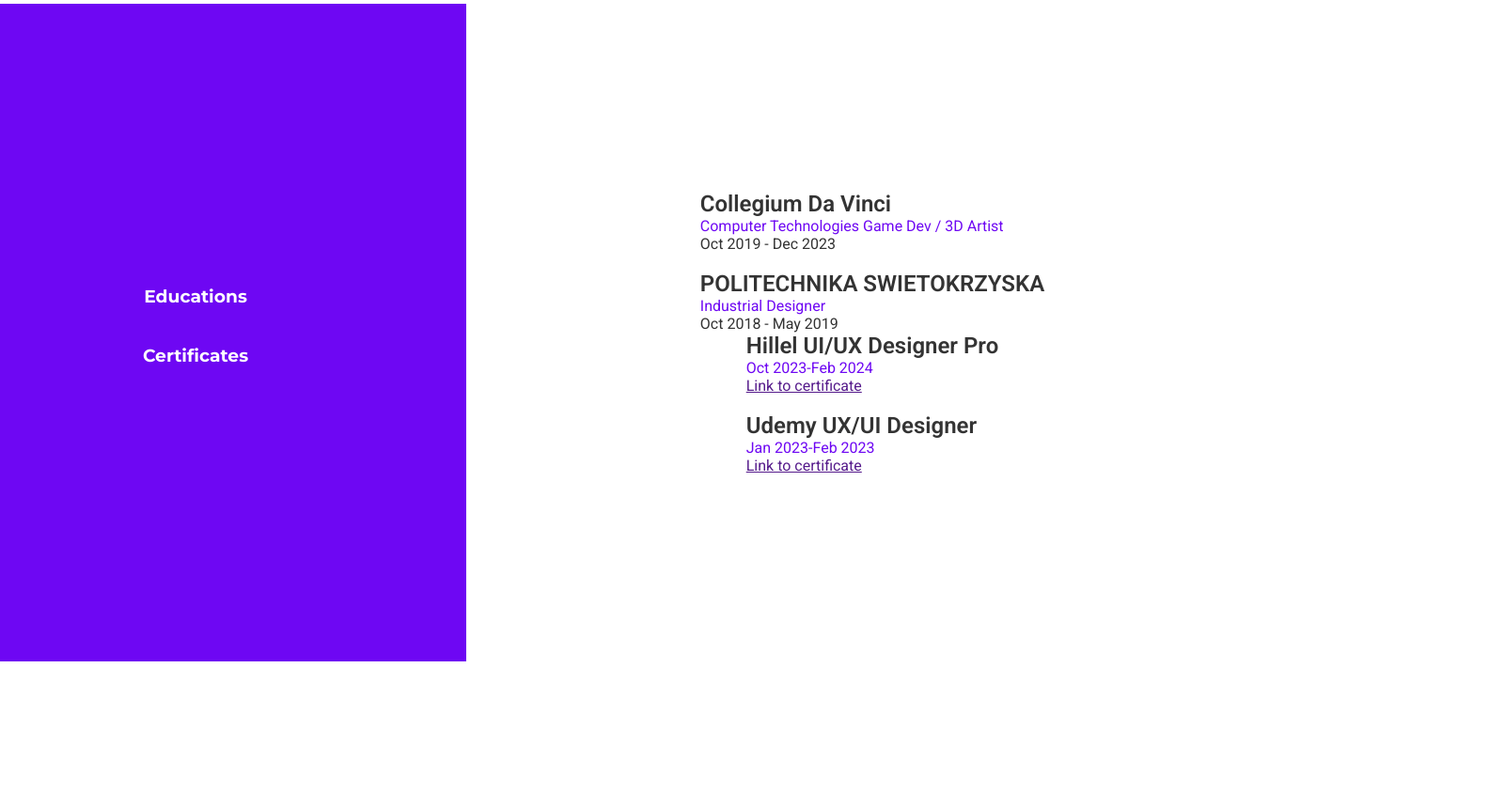
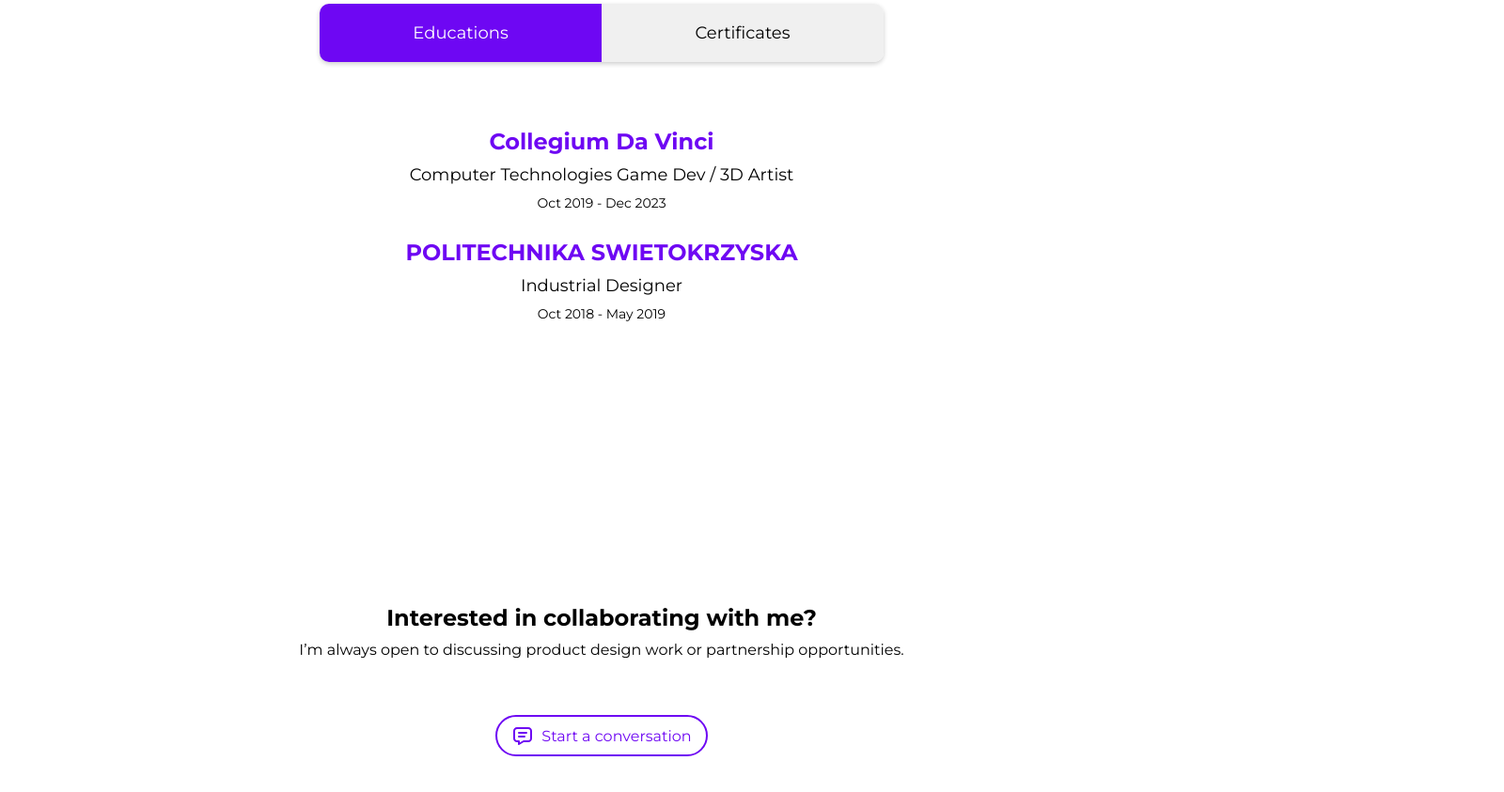
Before and after one commit to oleksandrderiuhin/Website-Resume-Portfolio, a plain HTML site: page Website OD Resume-Portfolio/index.html in a window 1280 px wide. Shown: the part 1955-2798 px from the top of the page at 94% size, 1600 px wide, since content can reach past the window. Drawn offline with Linux system fonts and the light colour scheme.

Commit message:
Commit - Add Link - Rework container Educ/Cert
Add link :

- add link on button start a conversation

- check all link on working

- add link on certificate

Anchor -JS :

- and anchor on header for scroll down on 4 link - home - education and skills - contact

- trying adaptive on media screen 1920px

```diff
--- a/Website OD Resume-Portfolio/index.html
+++ b/Website OD Resume-Portfolio/index.html
@@ -20,10 +20,10 @@
             <div class="home-icon">/</div>
           </div>
           <nav class="nav-links">
-            <a href="#about" class="nav-link">About</a>
-            <a href="#educations" class="nav-link">Educations</a>
-            <a href="#skills" class="nav-link">Skills</a>
-            <a href="#contact" class="nav-link">Contact</a>
+            <a href="#about" class="nav-link" id="aboutmeText">About</a>
+            <a href="#educations" class="nav-link" id="educationText">Educations</a>
+            <a href="#skills" class="nav-link" id="skillsText">Skills</a>
+            <a href="#contact" class="nav-link" id="contactmeText">Contact</a>
           </nav>
         </div>
 </header>
@@ -35,10 +35,10 @@
     </div>
 
     <div class="profile-container">
-        <img src="avatar-oleksandr2.jpg" alt="Profile Photo" class="profile-photo">
+        <img src="avatar-oleksandr.jpg" alt="Profile Photo" class="profile-photo">
     </div>
 
-    <div class="about-me">
+    <div class="about-me" data-scroll-to="aboutme-container">
         <h2 class="hi-oleksandr">Hi, I’m Oleksandr. Nice to meet you.</h2>
         <p class="text-about-me">Since beginning my journey as a freelance designer 12 years ago, I've done remote work<br>
           for agencies, consulted for startups, and collaborated with talented people to create<br>
@@ -46,7 +46,7 @@
           curious, and perpetually working on improving my chops.</p>
     </div>
 
-    <div class="container">
+    <div class="container" data-scroll-to="skills-container">
         <div class="column">
             <img src="free-icon-graphic-design-2915640.png" class="icon">
             <h2 class="header">Designer</h2> <!-- Заголовок -->
@@ -81,48 +81,49 @@
         </div>
     </div>
 
-    <div class="container-one">
-    <div class="switches">
-        <h3 class="switch">Educations</h3>
-        <h3 class="switch">Certificates</h3>
+
+
+  <div class="switch-container" data-scroll-to="educations-container">
+      <button id="oneWay" class="switch-button active" onclick="showText('oneWay')">Educations</button>
+      <button id="return" class="switch-button" onclick="showText('return')">Certificates</button>
   </div>
-    <div class="content-group" id="top">
-      <div id="education" class="content">
-        <h2 id="display-text">Collegium Da Vinci</h2>
-        <p class="facultet">Computer Technologies Game Dev / 3D Artist</p>
+  <div class="content-container">
+    <div id="oneWayText" class="text-content">
+      <h2 class="univ">Collegium Da Vinci</h2>
+      <p class="fakultet">Computer Technologies Game Dev / 3D Artist</p>
       <p class="years">Oct 2019 - Dec 2023</p>
       <br>
-        <h2 id="display-text">POLITECHNIKA SWIETOKRZYSKA</h2>
-        <p class="facultet">Industrial Designer</p>
+      <h2 class="univ">POLITECHNIKA SWIETOKRZYSKA</h2>
+      <p class="fakultet">Industrial Designer</p>
       <p class="years">Oct 2018 - May 2019</p>
     </div>
-
-      <div id="certificates" class="content">
-        <h2 id="display-text">Hillel UI/UX Designer Pro</h2>
-        <p class="facultet">Oct 2023-Feb 2024</p>
-        <a href="" class="link">Link to certificate</a>
-        <p></p>
+    <div id="returnText" class="text-content hidden">
+      <h2 class="univ">Hillel UI/UX Designer Pro</h2>
+      <p class="fakultet">Oct 2023-Feb 2024</p>
+      <a href="https://certificate.ithillel.ua/view/91410389" class="link-cer">Link to certificate</a>
       <br>
-        <h2 id="display-text">Udemy UX/UI Designer</h2>
-        <p class="facultet">Jan 2023-Feb 2023</p>
-        <a href="" color="link">Link to certificate</a>
+      <h2 class="univ">Udemy UX/UI Designer</h2>
+      <p class="fakultet">Jan 2023-Feb 2023</p>
+      <a href="https://www.udemy.com/certificate/UC-abc9fce5-234d-4dc1-aeda-f705d23d9427/?fbclid=IwZXh0bgNhZW0CMTEAAR3Xm9YwDQtFhgt-bOEo7LaHd4bjid6VoaEiYlc8x22wPL6m2LB7whUGcpA_aem_AWCj2TCmeZL6zM1bRoGxW88vHGQMDk_YGmQIb-arYRZmTXxxokXZbZL-nqlPFB3Jwz0BuzovSaloeOwD1g_Ly0a7" class="link-cer">Link to certificate</a>
     </div>
   </div>
-    </div>
+
 
     <div class="collaborate">
         <h4 class="interested">Interested in collaborating with me?</h4>
         <p class="des-coll">I’m always open to discussing product design work or partnership opportunities.</p>
+        <a href="https://t.me/ironinv23" style="text-decoration: none;">
         <div class="col-with-me">
             <button class="col-button">
               <img src="tabler-icon-message.svg" alt="Profile Photo" class="icon-chat">
               <span class="button-text">Start a conversation</span>
             </button>
         </div>
+        </a>
     </div>
 
 
-    <div class="backgroundshadow">
+    <div class="backgroundshadow" data-scroll-to="contactme-container">
           <div class="heading-1">Start a project</div>
         <div class="interested-in-working-container">
           <span class="interested-in-working-container1">
@@ -174,7 +175,7 @@
 
 
 
-
+ <script src="js/javascript.js"></script>
 
 </body>
 </html>
--- /dev/null
+++ b/Website OD Resume-Portfolio/js/javascript.js
@@ -0,0 +1,58 @@
+function showText(option) {
+    // Remove the active class from both buttons
+    document.getElementById("oneWay").classList.remove("active");
+    document.getElementById("return").classList.remove("active");
+
+    // Hide both text contents
+    document.getElementById("oneWayText").classList.add("hidden");
+    document.getElementById("returnText").classList.add("hidden");
+
+    // Show the selected text content and make the button active
+    if (option === 'oneWay') {
+        document.getElementById("oneWay").classList.add("active");
+        document.getElementById("oneWayText").classList.remove("hidden");
+    } else if (option === 'return') {
+        document.getElementById("return").classList.add("active");
+        document.getElementById("returnText").classList.remove("hidden");
+    }
+}
+
+var aboutmeText = document.getElementById("aboutmeText");
+if(aboutmeText) {
+aboutmeText.addEventListener("click", function () {
+var anchor = document.querySelector("[data-scroll-to='aboutme-container']");
+if(anchor) {
+anchor.scrollIntoView({"block":"start","behavior":"smooth"})
+}
+});
+}
+
+var educationText = document.getElementById("educationText");
+if(educationText) {
+educationText.addEventListener("click", function () {
+var anchor = document.querySelector("[data-scroll-to='educations-container']");
+if(anchor) {
+anchor.scrollIntoView({"block":"start","behavior":"smooth"})
+}
+});
+}
+
+var skillText = document.getElementById("skillsText");
+if(skillText) {
+skillText.addEventListener("click", function () {
+var anchor = document.querySelector("[data-scroll-to='skills-container']");
+if(anchor) {
+anchor.scrollIntoView({"block":"start","behavior":"smooth"})
+}
+});
+}
+
+var contactmeText = document.getElementById("contactmeText");
+if(contactmeText) {
+contactmeText.addEventListener("click", function () {
+var anchor = document.querySelector("[data-scroll-to='contactme-container']");
+if(anchor) {
+anchor.scrollIntoView({"block":"start","behavior":"smooth"})
+}
+});
+}
--- a/Website OD Resume-Portfolio/style.css
+++ b/Website OD Resume-Portfolio/style.css
@@ -89,11 +89,13 @@
     margin-top: 100px;
     color: #fff;
     max-width: 800px;
+    font-size: 16px;
   }
 
   .first-title{
     color: black;
     font-family: "Montserrat", sans-serif;
+    font-size:em;
 
 
   }
@@ -248,60 +250,96 @@
 
 }
 
-.container-one {
-    display: flex;
-    /* border-radius: 10px; */
-    margin-top: 175px;
-    overflow: hidden;
-    width: 1440px;
-    height: 700px;
 
-  }
 
-   .switches {
-    display: flex;
-    flex-direction: column;
-    font-family: "Montserrat", sans-serif;
-    padding-top: 280px;
-    width: 40%;
-    background-color:#6E07F3;
-    color: #fff;
-  }
+.switch-container {
+  display: flex;
+  width: 600px;
+  border-radius: 10px;
+  overflow: hidden;
+  margin-top: 175px;
+  box-shadow: 0px 2px 5px rgba(0, 0, 0, 0.2);
+}
 
-  .switch {
-    padding: 20px;
-    text-align: center;
-    cursor: pointer;
-    transition: background-color 0.3s;
-  }
+.switch-button {
+  font-family: "Montserrat", sans-serif;
+  font-weight:normal;
+  font-size:  18px;
+  flex: 1;
+  padding: 20px;
+  background-color: #f0f0f0;
+  border: none;
+  cursor: pointer;
+  font-size: 18px;
+  transition: background-color 0.3s;
+}
 
-  .switch:hover {
-    background-color: white;
-    color: #000000;
-  }
+.switch-button.active {
+  font-family: "Montserrat", sans-serif;
+  font-weight:normal;
+  font-size:  18px;
+  background-color: #6E07F3;
+  color: white;
+}
 
-  .content-group {
-    padding: 20px;
-    width: 60%;
-    display: flex;
-    flex-direction: column;
-    align-items: center;
-    justify-content: center;
-  }
+.switch-button:not(.active) {
+  background-color: #f0f0f0;
+  color: black;
+}
 
-  #display-text {
-    font-size: 24px;
-    color: #333;
-  }
+.content-container {
+  margin-top:60px;
+}
 
-  .facultet{
-   color: #6E07F3;
-  }
+.text-content {
+  font-size: 16px;
+  color:#000000;
+  display: none;
+  text-align: center;
+}
 
-  .years{
-    color: #333;
+.text-content.hidden {
+  display: none;
+  padding-top:10px;
+}
 
-  }
+.text-content:not(.hidden) {
+  display: block;
+}
+
+.univ{
+  font-family: "Montserrat", sans-serif;
+  font-weight:bold;
+  font-size:  24px;
+  color: #6E07F3;
+  padding-top: 10px;
+
+}
+
+.fakultet{
+  font-family: "Montserrat", sans-serif;
+  font-weight:normal;
+  font-size:  18px;
+  padding-top: 10px;
+
+}
+
+.years{
+  font-family: "Montserrat", sans-serif;
+  font-weight:normal;
+  font-size:  14px;
+  padding-top: 10px;
+
+}
+
+.link-cer{
+  font-family: "Montserrat", sans-serif;
+  font-weight:normal;
+  font-size:  14px;
+  padding-bottom: 20px;
+}
+
+
 
   .collaborate{
     margin-top: 150px;
@@ -552,3 +590,18 @@
   padding-left: 7px;
   padding-right: 7px;
 }
+
+
+@media (max-width: 1920px){
+ .about-me{
+   width: 1920px;
+ }
+
+ /* .container-one{
+  width: 1920px;
+ } */
+
+ .footer-site{
+  width: 1920px;
+ }
+}
```
Also changed, not shown: Website OD Resume-Portfolio/avatar-oleksandr.jpg, 2 other files. Lines whose indentation alone changed are shown as unchanged.
